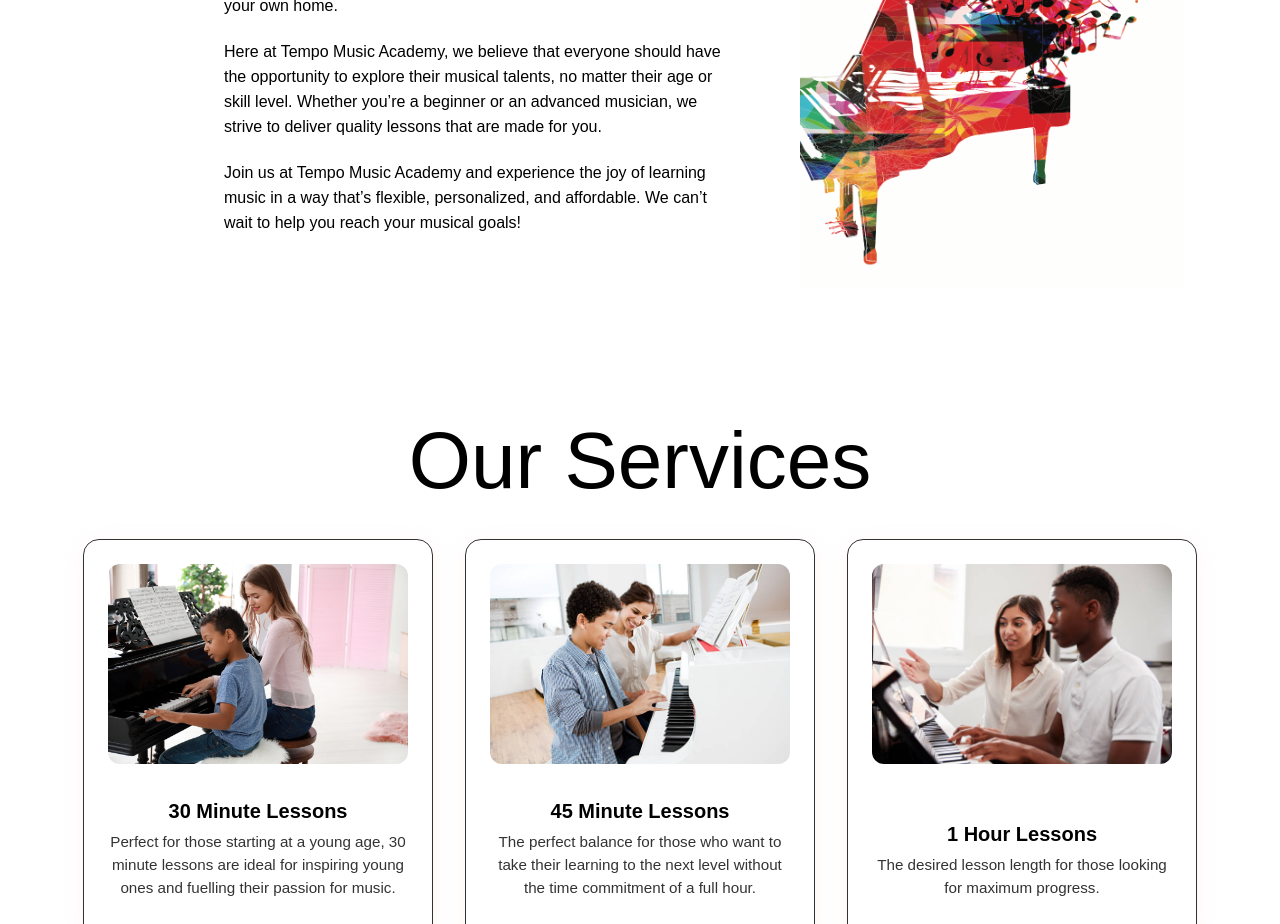
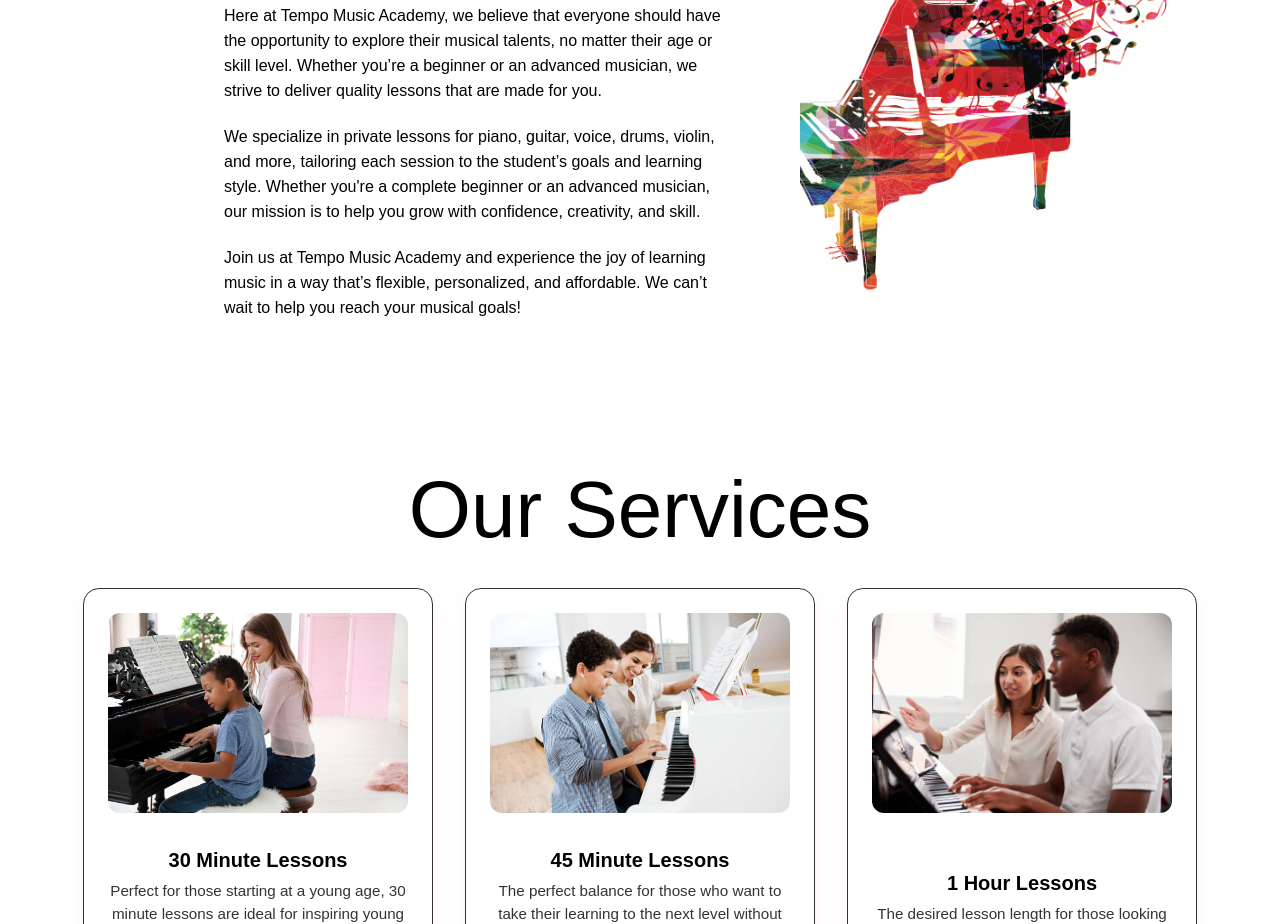
Before and after one commit to Kyro77/SA-music-tuition, a plain HTML site: page index.html in a window 1280 px wide. Shown: the part 1177-2101 px from the top of the page. Drawn offline with Linux system fonts and the light colour scheme.

Commit message:
Update index.html

```diff
--- a/index.html
+++ b/index.html
@@ -87,6 +87,10 @@
         </p>
         <p>
           Here at Tempo Music Academy, we believe that everyone should have the opportunity to explore their musical talents, no matter their age or skill level. Whether you’re a beginner or an advanced musician, we strive to deliver quality lessons that are made for you.
+        </p>
+        <p>
+          We specialize in private lessons for piano, guitar, voice, drums, violin, and more, tailoring each session to the student’s goals and learning style. Whether you're a complete beginner or an advanced musician, our mission is to help you grow with confidence, creativity, and skill.
+
         </p>
         <p>
           Join us at Tempo Music Academy and experience the joy of learning music in a way that’s flexible, personalized, and affordable. We can’t wait to help you reach your musical goals!
```
